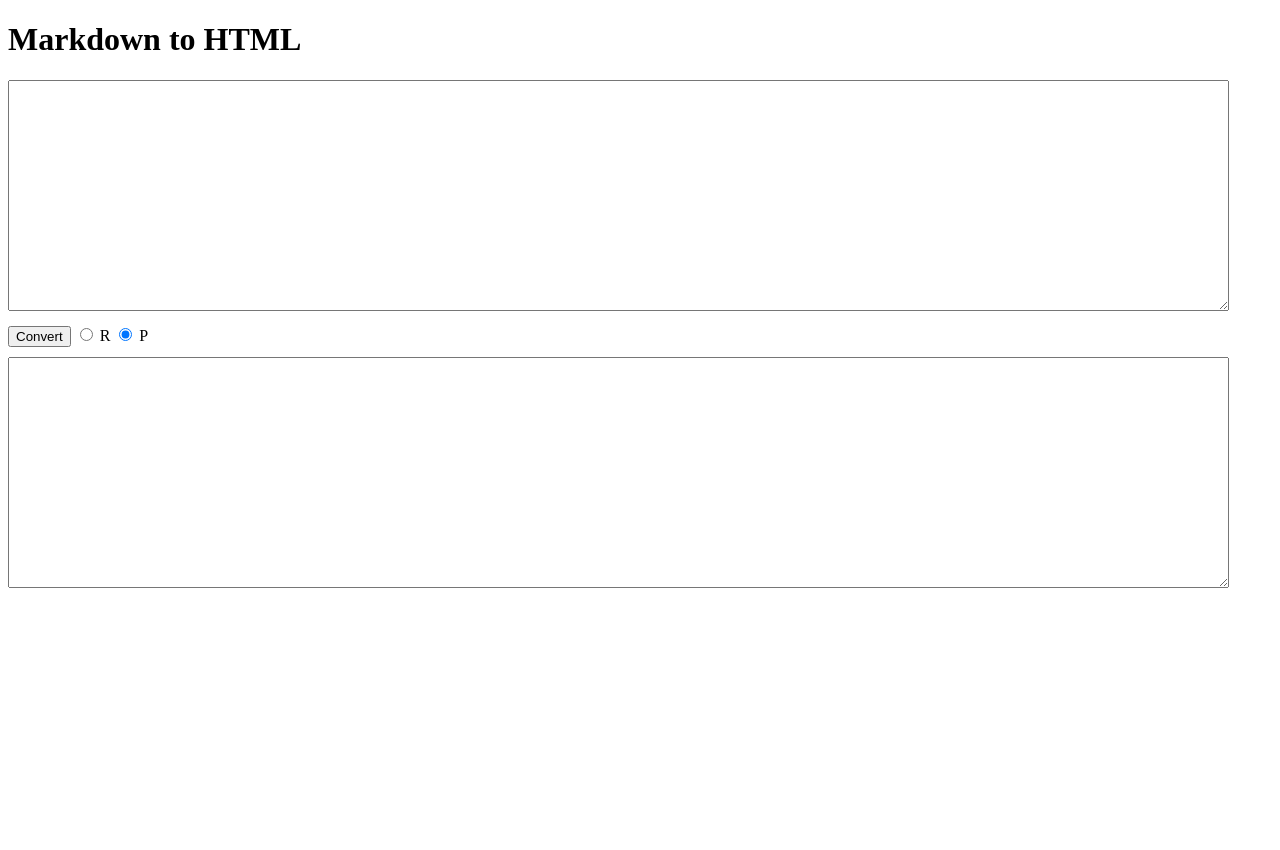
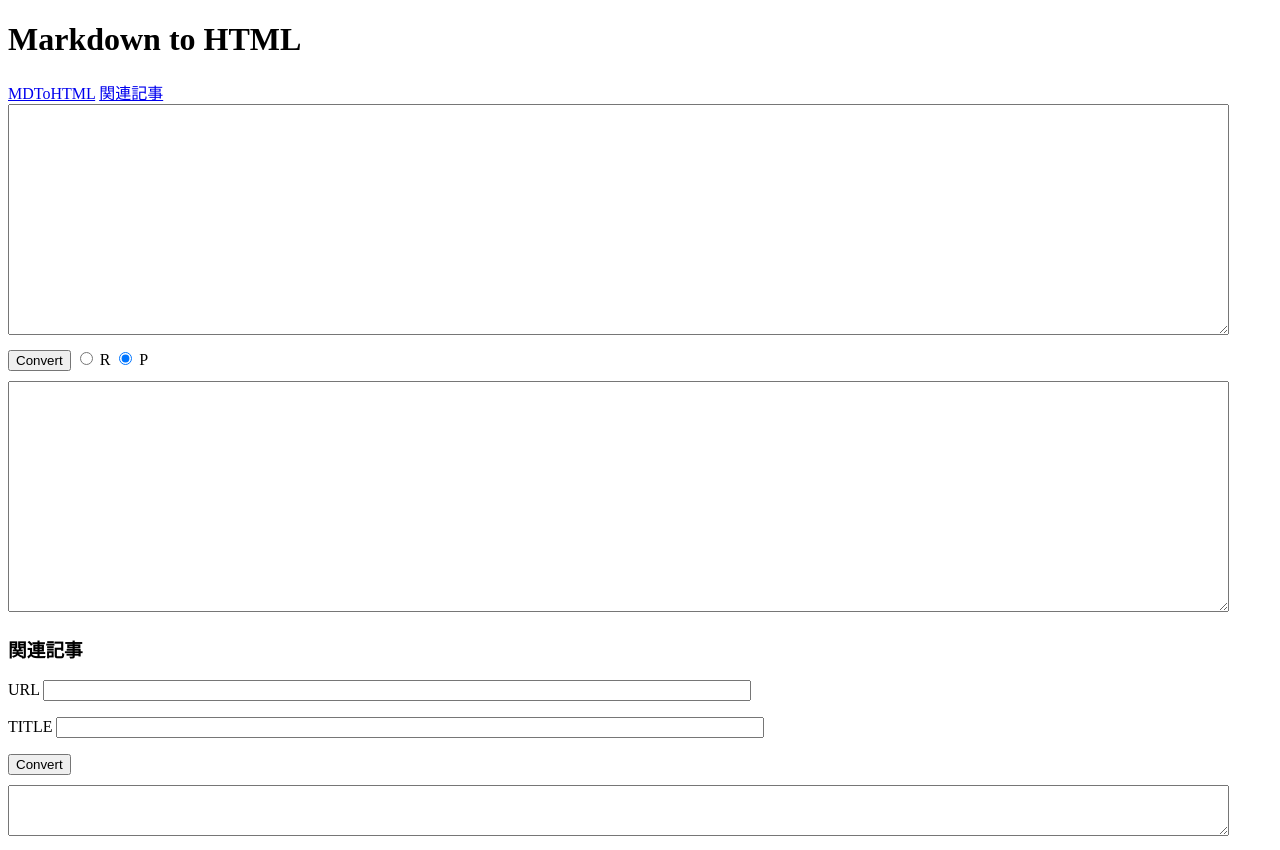
Before and after one commit to t92345era/md2html, a plain HTML site: page index.html in a window 1280 px wide. Before the commit the page ends 800 px from the top, so only its background shows below. Drawn offline with Linux system fonts and the light colour scheme.

Commit message:
関連記事

```diff
--- a/index.html
+++ b/index.html
@@ -1,5 +1,6 @@
 <!DOCTYPE html>
 <html>
+
 <head>
   <meta http-equiv="X-UA-Compatible" content="IE=edge">
   <title>Simple Markdown to HTML Converter</title>
@@ -11,19 +12,19 @@
 
   <script src="js/showdown.js"></script>
   <script>
-window.addEventListener( 'load', function() {
-  convert.addEventListener( 'click', convertHtml)
-
-}, false )
+    window.addEventListener('load', function () {
+      convert.addEventListener('click', convertHtml)
+      convert_kanren.addEventListener('click', convertKanren)
+    }, false)
 
     function convertHtml() {
 
-  var elements = document.getElementsByName( "mode" ) ;
+      var elements = document.getElementsByName("mode");
 
       // 選択状態の値を取得
-  for ( var a="", i=elements.length; i--; ) {
-    if ( elements[i].checked ) {
-      mdmode = elements[i].value ;
+      for (var a = "", i = elements.length; i--;) {
+        if (elements[i].checked) {
+          mdmode = elements[i].value;
           break;
         }
       }
@@ -41,28 +42,61 @@ function convertHtml() {
       document.getElementById("markdown-html").value = html
     }
 
+    function convertKanren() {
+      let url = document.getElementById("kanren-url").value
+      let title = document.getElementById("kanren-title").value
+
+      let html = "【関連記事】\n"
+      html += `▶<a href='${url}'>${title}</a>`
+      document.getElementById("kanren-html").value = html
+
+    }
+
   </script>
 </head>
+
 <body>
 <div>
   <header>
     <h1>Markdown to HTML</h1>
   </header>
   <main>
+    <div class="tab-control">
+      <a class="tab" href="#">MDToHTML</a>
+      <a class="tab" href="#">関連記事</a>
+      <div class="tab-page" data-tab-name="markdown">
         <div>
           <textarea id="markdown-mk" class="uk-textarea" cols="150" rows="15"></textarea>
         </div>
         <div style="margin: 10px 0;">
           <button id="convert">Convert</button>
-      <input type="radio" name="mode" value="r"/> R
-      <input type="radio" name="mode" value="p" checked/> P
+          <input type="radio" name="mode" value="r" /> R
+          <input type="radio" name="mode" value="p" checked /> P
         </div>
         <div>
           <textarea id="markdown-html" cols="150" rows="15"></textarea>
+        </div>
+      </div>
+      <h3>関連記事</h3>
+      <div class="tab-page" data-tab-name="kanren">
+        <p>
+          <label>URL</label>
+          <input id="kanren-url" type="text" style="width: 700px;"/>
+        </p>
+        <p>
+          <label>TITLE</label>
+          <input id="kanren-title" type="text" style="width: 700px;"/>
+        </p>
+        <button id="convert_kanren">Convert</button>
+        <div style="margin: 10px 0;">
+          <textarea id="kanren-html" class="uk-textarea" cols="150" rows="3"></textarea>
+        </div>
+      </div>
     </div>
   </main>
   <footer>
   </footer>
 </div>
 </body>
+
 </html>
```
Lines whose indentation alone changed are shown as unchanged.
